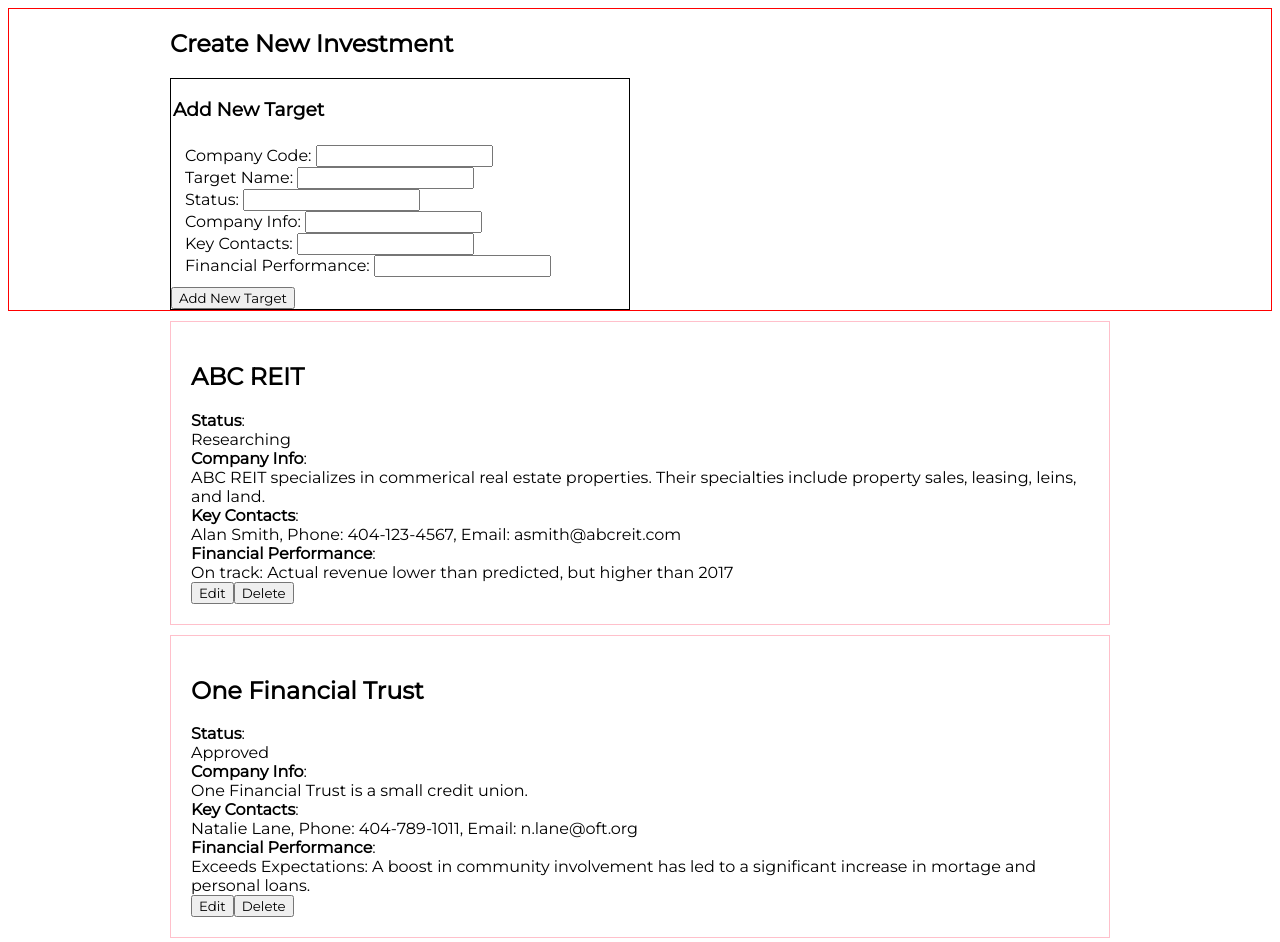
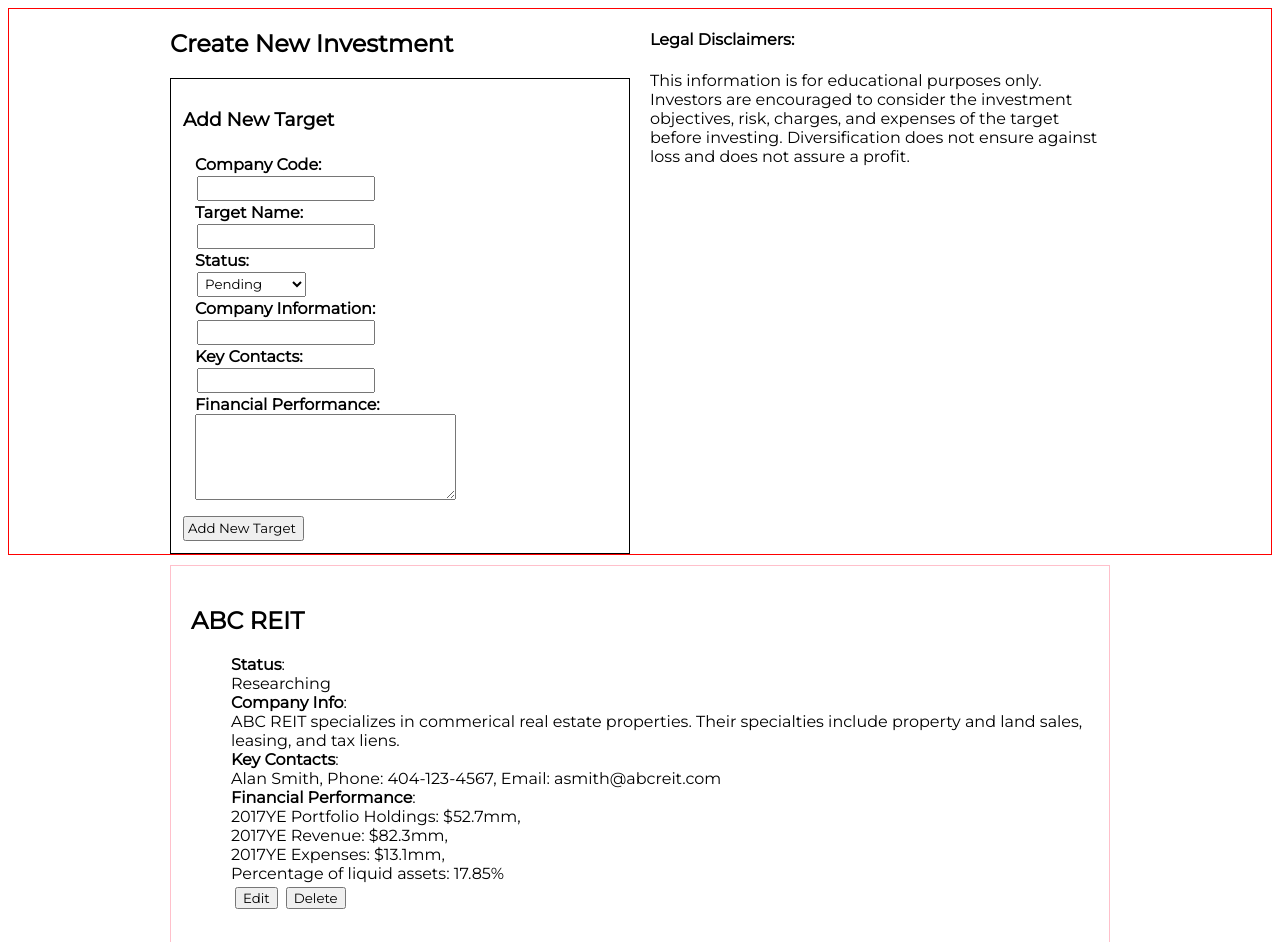
Before and after one commit to jmfulgham/Insiten, a plain HTML site: page index.html in a window 1280 px wide. Shown: the part 336-1278 px from the top of the page. Drawn offline with nearby package versions, Linux system fonts and the light colour scheme.

Commit message:
Add edit functionality and make some CSS tweaks

```diff
--- a/company.js
+++ b/company.js
@@ -3,9 +3,9 @@ let companyList = [
         "Company Code": "ABC",
         "Company Name": "ABC REIT",
         "Status": "Researching",
-        "Company Information": "ABC REIT specializes in commerical real estate properties. Their specialties include property sales, leasing, leins, and land.",
+        "Company Information": "ABC REIT specializes in commerical real estate properties. Their specialties include property and land sales, leasing, and tax liens.",
         "Key Contacts": "Alan Smith, Phone: 404-123-4567, Email: asmith@abcreit.com",
-        "Financial Performance": "On track: Actual revenue lower than predicted, but higher than 2017"
+        "Financial Performance": "2017YE Portfolio Holdings: $52.7mm, <br>2017YE Revenue: $82.3mm, <br>2017YE Expenses: $13.1mm, <br>Percentage of liquid assets: 17.85%"
     },
 
     {
@@ -14,16 +14,16 @@ let companyList = [
         "Status": "Approved",
         "Company Information": "One Financial Trust is a small credit union.",
         "Key Contacts": "Natalie Lane, Phone: 404-789-1011, Email: n.lane@oft.org",
-        "Financial Performance": "Exceeds Expectations: A boost in community involvement has led to a significant increase in mortage and personal loans."
+        "Financial Performance": "2017YE Portfolio Holdings: $32.7mm, <br>2017YE Revenue: $42.13mm, <br>2017YE Expenses: $3.1mm, <br>Percentage of liquid assets: 4.85%"
     },
 
     {
         "Company Code": "SRH",
         "Company Name": "Sunshine Retirement Homes, LLC",
-        "Status": "Pending",
+        "Status": "Denied",
         "Company Information": "Retirement home communities.",
         "Key Contacts": "Alan Smith, Phone: 404-123-4567, Email: asmith@abcreit.com",
-        "Financial Performance": "On track: SRH LLC is on track to open 3 more retirement communites in the first half of 2018."
+        "Financial Performance": "2017YE Portfolio Holdings: $12.7mm, <br>2017YE Revenue: $7.3mm, <br>2017YE Expenses: $3.1mm, <br>Percentage of liquid assets: 1.5%"
     }
 ]
 
@@ -35,23 +35,23 @@ let keyContacts;
 let financialPerformance;
 
 
-//create a function that saves the new information as an object and unshift to companyList. unshift for the beginning of the array
-
 function addNewCompanyToArray (){
  $('.submit').on('click', function(event){
      event.preventDefault();
      let companyCode = $("input[name='companyCode']").val();
      let targetName = $("input[name='targetName']").val();
-     let companyStatus = $("input[name='status']").val();
+     let companyStatus = $("#status :selected").text();
      let info = $("input[name='info']").val();
      let contacts = $("input[name='contacts']").val();
-     let financials = $("input[name='financials']").val();
+     let financials = $("textarea[name='financials']").val();
    if(companyCode, targetName, companyStatus, info, contacts, financials ===""){
      $('.create-new-company').append("<section><h3>All fields are required. Please try again</h3></section>");
      return;
    }
 
      addNewTarget(companyCode, targetName, companyStatus, info, contacts, financials);
+   $('.create-new-company').append("<section><h3>Target added!</h3></section>");
+
 
  });
 }
@@ -68,7 +68,7 @@ function addNewTarget(companyCode, targetName, companyStatus, info, contacts, fi
 
 //format div with the name and class name
 function createNewSection(name, code) {
-    let newSection = "<section class='newCompany " + code + "' col-12><h2>" + name + "</h2></section>";
+    let newSection = "<section aria-live='polite' class='newCompany " + code + "' col-12><h2>" + name + "</h2><ul class='target-li" + code+"'></ul></section>";
     let futureInvestment = $('#future-investment');
     futureInvestment.append(newSection);
 
@@ -85,7 +85,7 @@ function createMultipleDivs(arrayOfObjs) {
 }
 
 function addCompanyStatus(status, code) {
-    $("." + code).append("<li><b>Status</b>: " + status + "</li>");
+    $(".target-li" + code).append("<li class='status-list"+ code + "'><b>Status</b>: " + status + "</li>");
 }
 
 function addObjCompanyStatus(arrayOfObjs) {
@@ -97,7 +97,7 @@ function addObjCompanyStatus(arrayOfObjs) {
 }
 
 function addCompanyInfo(companyInfo, code) {
-    $("." + code).append("<li><b>Company Info</b>: " + companyInfo + "</li>");
+    $(".target-li" + code).append("<li><b>Company Info</b>: " + companyInfo + "</li>");
 }
 
 function addObjCompanyInfo(arrayOfObjs) {
@@ -108,7 +108,7 @@ function addObjCompanyInfo(arrayOfObjs) {
     });
 }
 function addKeyContacts(keyContacts, code) {
-    $("." + code).append("<li><b>Key Contacts</b>: " + keyContacts + "</li>");
+    $(".target-li" + code).append("<li><b>Key Contacts</b>: " + keyContacts + "</li>");
 }
 
 function addObjKeyContacts(arrayOfObjs) {
@@ -120,7 +120,7 @@ function addObjKeyContacts(arrayOfObjs) {
 }
 
 function addFinancialPerformance(financialPerformance, code){
-    $("." + code).append("<li><b>Financial Performance</b>: " + financialPerformance + "</li></ul>");
+    $(".target-li" + code).append("<li><b>Financial Performance</b>: " + financialPerformance + "</li></ul>");
 }
 
 function addObjFinancialPerformance(arrayOfObjs) {
@@ -132,7 +132,7 @@ function addObjFinancialPerformance(arrayOfObjs) {
 }
 
 function addButton(code) {
-   $("." + code).append("<button class='edit" + code +"'>Edit</button><button class='delete" + code +"'>Delete</button>");
+   $(".target-li" + code).append("<button class='edit" + code +"'>Edit</button><button class='delete" + code +"'>Delete</button>");
 }
 
 function addMultipleButtons(arrayOfObjs){
@@ -143,15 +143,31 @@ function addMultipleButtons(arrayOfObjs){
       handleDeleteButton(code);
     });
 }
+function handleSelectMenu(code){
+ //when edit is triggered, then change status to a drop down menu.
+  //might need the code....
+  console.log('select triggered', code);
+  $('.status-list' + code).append("<select name=status id=‘status’><option value=‘pending’>Pending</option><option value=‘approved’>Approved</option><option value=‘researching’>Researching</option><option value=‘denied’>Denied</option></select>");
+  $(".edit" + code).on('click', function(event) {
+    if ($(event.target).text() === "Save") {
+      return;
+    }
+    else{
+      console.log("done editing");
+}
+  }
+                       )}
 
 function handleEditButton(code) {
     $(".edit" + code).on('click', function(event) {
-        if ($(event.target).text() === "Save") {
-            console.log("saved");
-        }
-        toggleEditSave(code);
-    });
+      if ($(event.target).text() === "Edit") {
+      toggleEditSave(code);
+      handleSelectMenu(code);
+    }
+      else {console.log("saving");
+          toggleEditSave(code);
 }
+    })}
 
 function handleDeleteButton(code){
     $(".delete" + code).on('click', function(event) {
@@ -170,8 +186,6 @@ function toggleEditSave(code) {
 }
 
 
-
-
 function addDiv() {
     createMultipleDivs(companyList);
     addObjCompanyStatus(companyList);
--- a/index.html
+++ b/index.html
@@ -34,23 +34,37 @@
                         <h3>Add New Target</h3>
                     </legend>
                     <fieldset>
-                        Company Code:
-                        <input type="text" name="companyCode" required>
-                        <br> Target Name:
-                        <input type="text" name="targetName" required>
-                        <br> Status:
-                        <input type="text" name="status" required>
-                        <br> Company Info:
-                        <input type="text" name="info" required>
-                        <br> Key Contacts:
-                        <input type="text" name="contacts" required>
-                        <br> Financial Performance:
-                        <input type="text" name="financials" required>
+                        <b>Company Code:</b> <br>
+                        <input type="text" name="companyCode" >
+                        <br> <b>Target Name:</b><br>
+                        <input type="text" name="targetName" >
+                        <br> <b>Status:</b><br>
+                        <select name="status" id="status">
+                          <option value="pending">Pending</option>
+                          <option value="approved">Approved</option>
+                          <option value="researching">Researching</option>
+                          <option value="denied">Denied</option>
+                      </select>
+                        <br> <b>Company Information:</b><br>
+                        <input type="text" name="info" >
+                        <br> <b>Key Contacts:</b><br>
+                        <input type="text" name="contacts" >
+                        <br> <b>Financial Performance:</b> <br>
+                      <textarea type="text" name="financials" rows="5" cols="30"></textarea>
                         <br>
                     </fieldset>
                     <input type="submit" class="submit" value="Add New Target">
                 </form>
               </section>
+            <section class= "col-6">
+              <h4>
+               Legal Disclaimers:
+              </h4>
+              <p>
+                This information is for educational purposes only. Investors are encouraged to consider the investment objectives, risk, charges, and expenses of the target before investing.
+                Diversification does not ensure against loss and does not assure a profit.
+              </p>
+            </section>
         </div>
              </div>
         <div class="row" id="future-investment">
--- a/main.css
+++ b/main.css
@@ -6,9 +6,17 @@ li{
     list-style: none;
 }
 
+
+
+/* format the h2 in each section (the company name) to have a circle with the name centered in the div*/
+/* light shadows under each div */
+/* airy background */
+/* space in the li's */
+
 .nav-logo{
     margin: 20px;
 }
+
 .logo{
 /*    height: 200px; */
     display: inline;
@@ -16,6 +24,9 @@ li{
 
 }
 
+.submit{
+  cursor: pointer;
+}
 .newCompany{
     border: 1px solid pink;
   padding: 20px;
@@ -24,10 +35,14 @@ li{
 
 form{
   border: 1px solid black;
+  padding: 10px;
 }
 
 
-
+  button {
+    margin: 4px;
+    cursor: pointer;
+}
 
 nav{
     font-size: 20px;
@@ -36,12 +51,19 @@ nav{
   float: right;
 }
 
-a{
+a
+{
   text-decoration: none;
+  color:grey;
+
+}
+a:visited{
+  color:black;
 }
 
 a:hover, a:active{
   color: DodgerBlue;
+  cursor: pointer;
 }
 
 
@@ -55,26 +77,24 @@ a:hover, a:active{
 }
 
 
-.company1, .company2, .company3{
-    background-color: pink;
-    border: 1px solid black;
-    margin: 10px;
-    padding: 15px;
-}
 .future-investment{
     margin-top: 20px;
     display: block;
     border: 1px solid black;
 }
 
-.inner-photo, .inner-photo2, .inner-photo3{
-    border: 1px solid black;
-}
 
 fieldset{
     border: none;
+  text-align: left;
 }
 
+input, select{
+  padding-left: 3px;
+  height: 25px;
+  margin: 2px;
+
+}
 .contenteditable{
     background: #EAEAEA;
 
```
